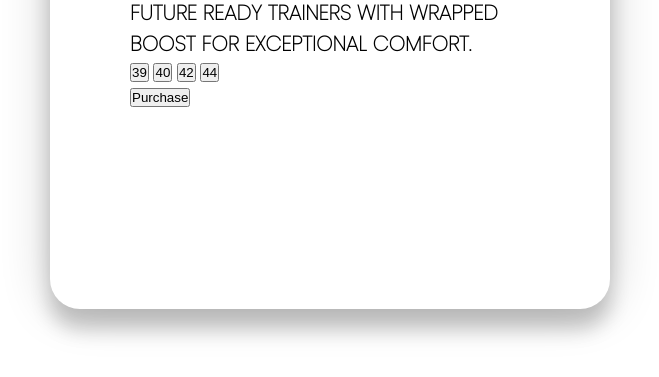
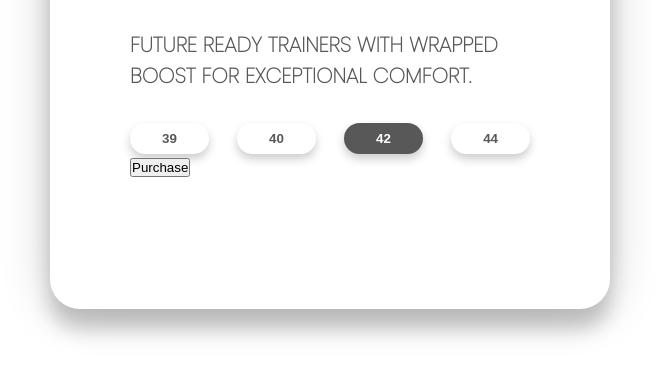
Before and after one commit to mukhtar-github/3D-Card-Effect, a plain HTML site: page index.html in a window 1280 px wide. Shown: the part 411-788 px from the top of the page, without its empty margins (310-969 px from the left). Drawn offline with Linux system fonts and the light colour scheme.

Commit message:
Style file update

```diff
--- a/style.css
+++ b/style.css
@@ -57,4 +57,24 @@ body{
 }
 .info h3 {
     font-size: 1.3rem;
+    padding: 2rem 0rem;
+    color: #585858;
 }
+.sizes {
+    display: flex;
+    justify-content: space-between;
+}
+.sizes button {
+    padding: 0.5rem 2rem;
+    background: none;
+    border: none;
+    box-shadow: 0px 5px 10px rgba(0, 0, 0, 0.2);
+    border-radius: 30px;
+    cursor: pointer;
+    font-weight: bold;
+    color: #585858;
+}
+button.active {
+    background: #585858;
+    color: white;
+}
```
